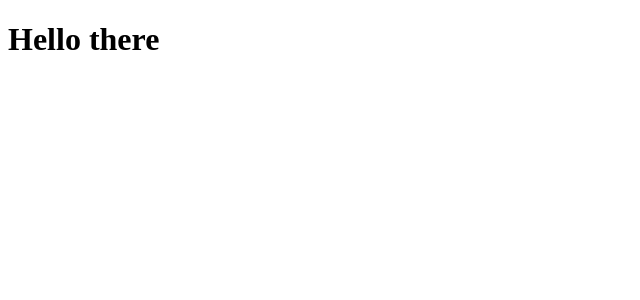
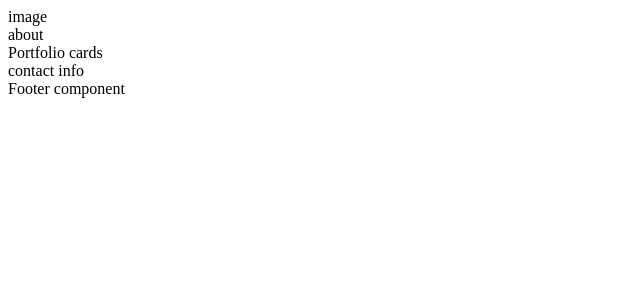
Before and after one commit to sullie-dev/portfolio, a Next.js app: page / in a window 1280 px wide. Shown: the top 300 px of the page, without its empty margins (0-640 px from the left). Built offline with nearby package versions, Linux system fonts and the light colour scheme.

Commit message:
Add content sections to home page

```diff
--- a/pages/index.tsx
+++ b/pages/index.tsx
@@ -5,8 +5,27 @@ import styles from "../styles/Home.module.css";
 
 const Home: NextPage = () => {
   return (
-    <div className="">
-      <h1 className="">Hello there</h1>
+    <div>
+      <Head>
+        <title>Sullie | Home</title>
+        <meta name="viewport" content="initial-scale=1.0, width=device-width" />
+        <meta
+          name="description"
+          content="Portfolio website for Eoghan O'Sullivan a Cork based web developer"
+        />
+        <meta
+          name="keywords"
+          content="developer, web developer, irish developer, react.js developer"
+        />
+      </Head>
+
+      <div>
+        <div>image</div>
+        <div>about</div>
+      </div>
+      <div>Portfolio cards</div>
+      <div>contact info</div>
+      <div>Footer component</div>
     </div>
   );
 };
```
